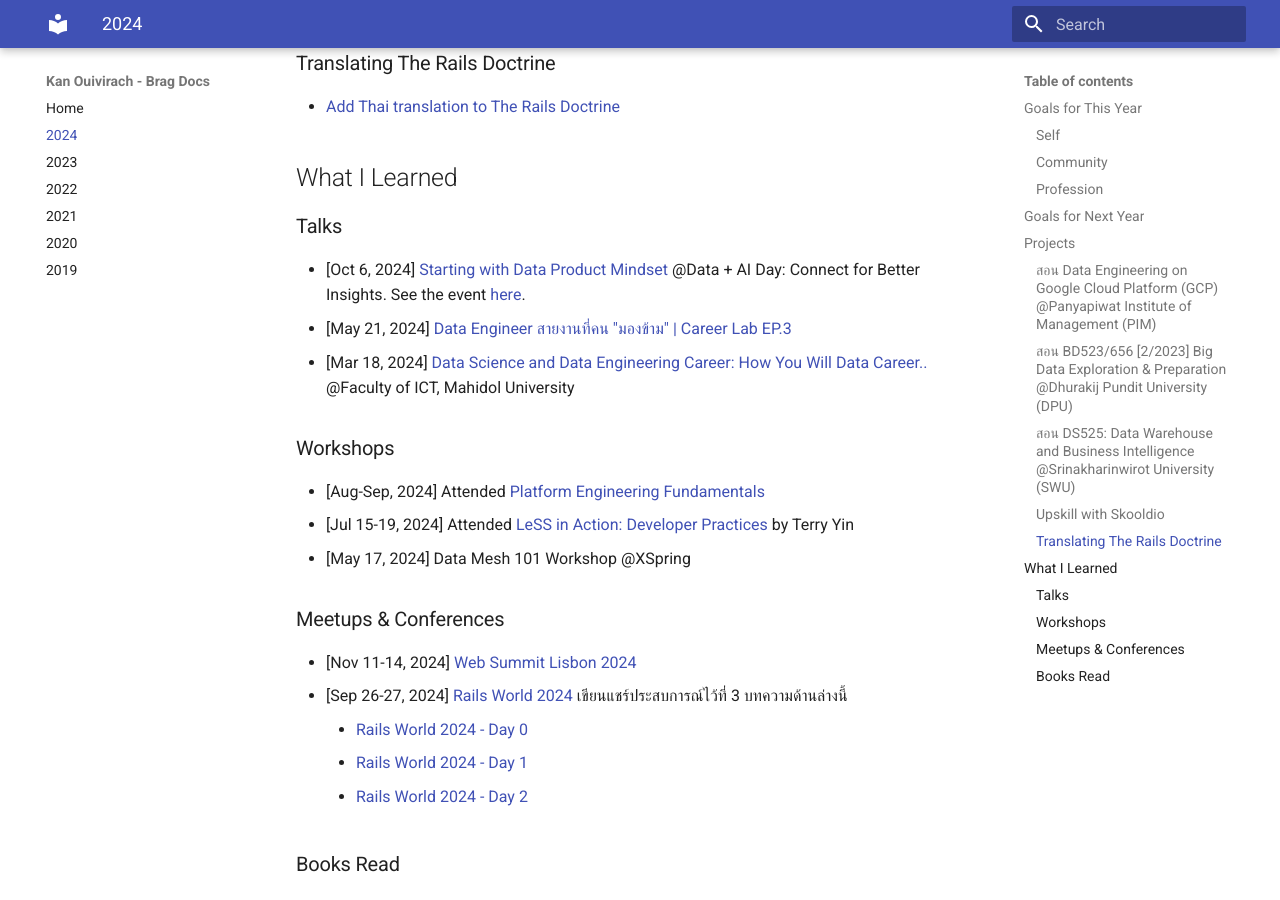
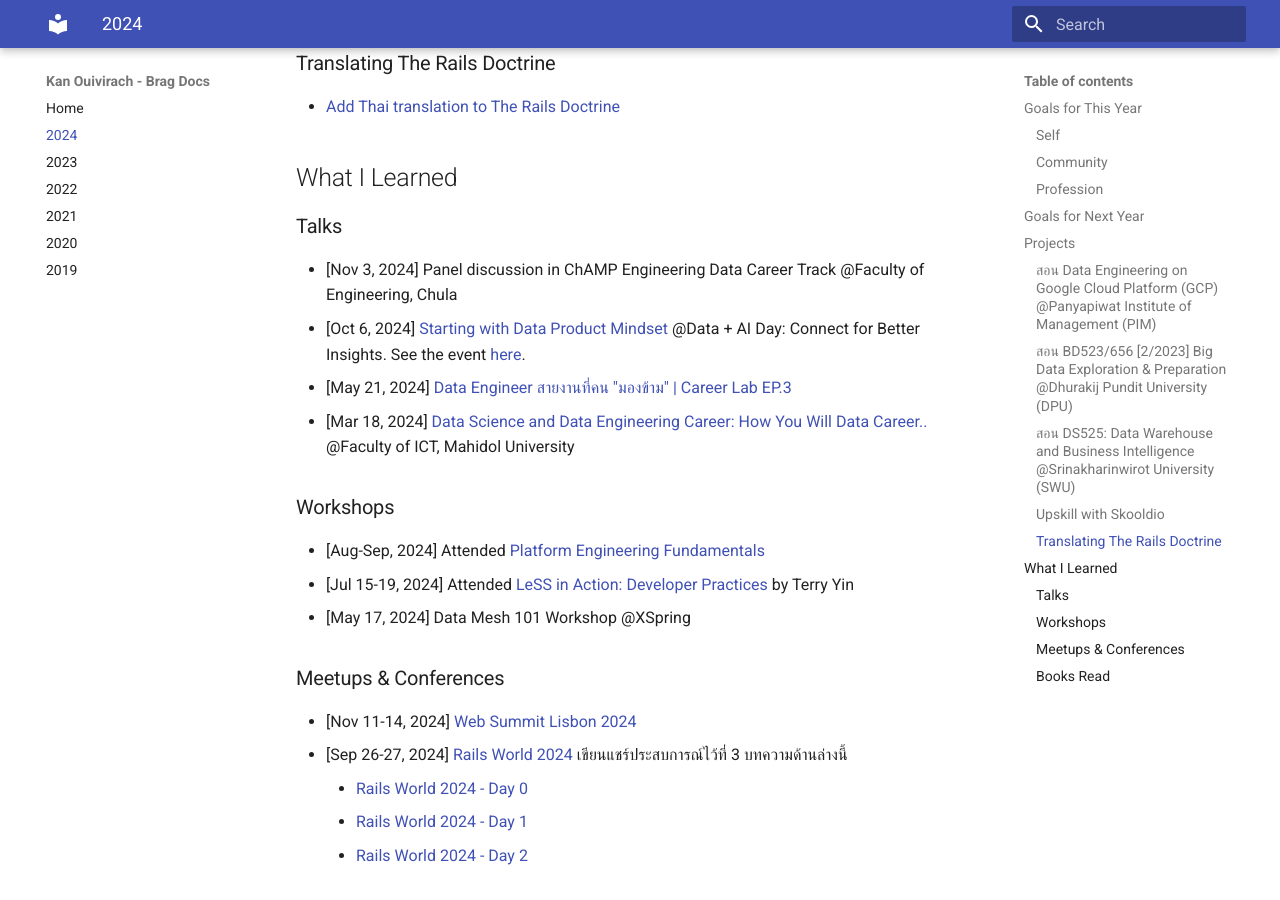
Before and after one commit to zkan/brag-documents, an MkDocs documentation site: the page built from docs/2024.md, in a window 1280 px wide and 900 px high, scrolled down 2213 px. Built offline with MkDocs 1.6.1 and Material for MkDocs 9.7.7, drawn with Linux system fonts in a browser that asks for light colours.

Commit message:
Add panel discussion @Chula

```diff
--- a/docs/2024.md
+++ b/docs/2024.md
@@ -81,6 +81,7 @@ Engineering โดยมี Course Outline ตามนี้
 
 ### Talks
 
+* [Nov 3, 2024] Panel discussion in ChAMP Engineering Data Career Track @Faculty of Engineering, Chula
 * [Oct 6, 2024] [Starting with Data Product
 Mindset](https://www.canva.com/design/DAGSedCSooo/GOc7xrWy3fRgv5VqsCl-qw/edit?utm_content=DAGSedCSooo&utm_campaign=designshare&utm_medium=link2&utm_source=sharebutton)
 @Data + AI Day: Connect for Better Insights. See the event
```
